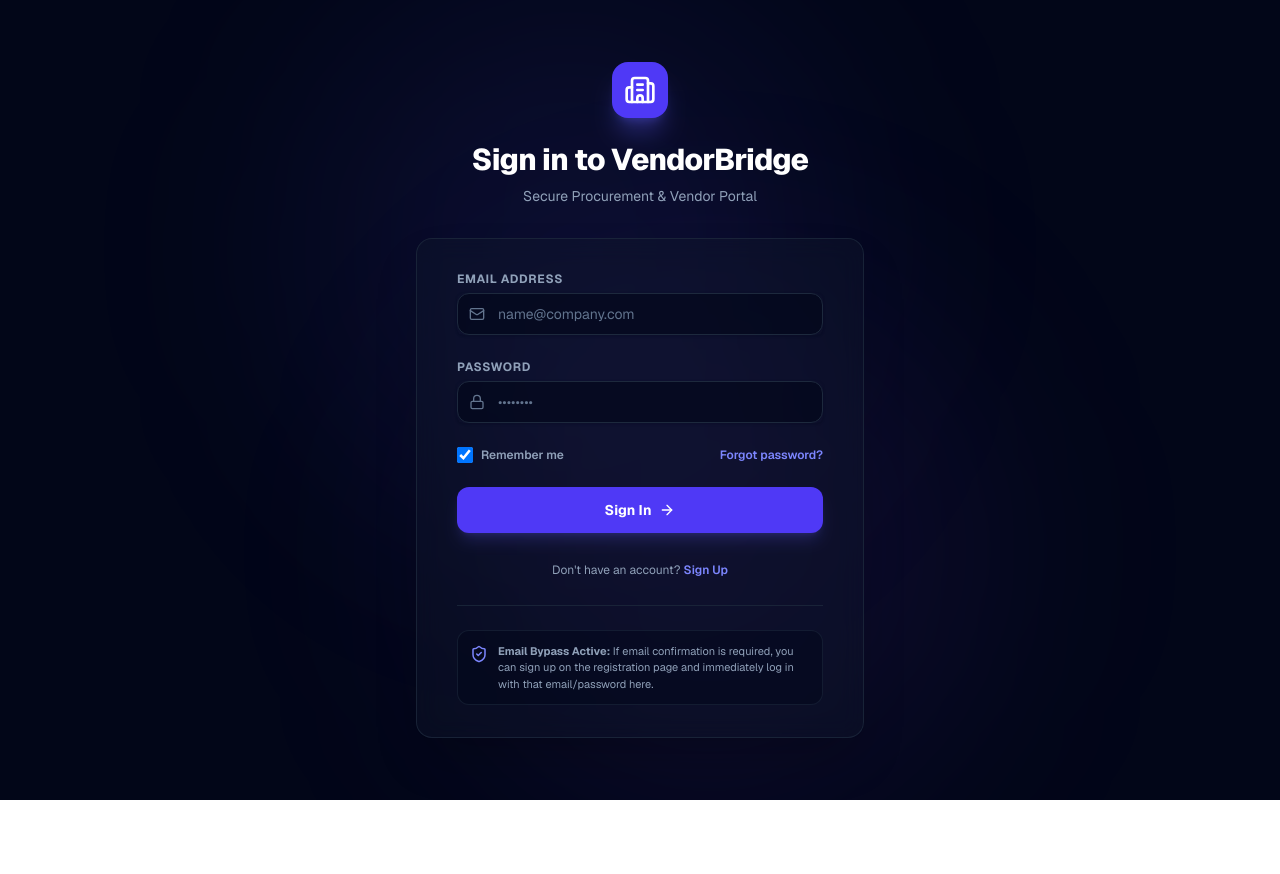
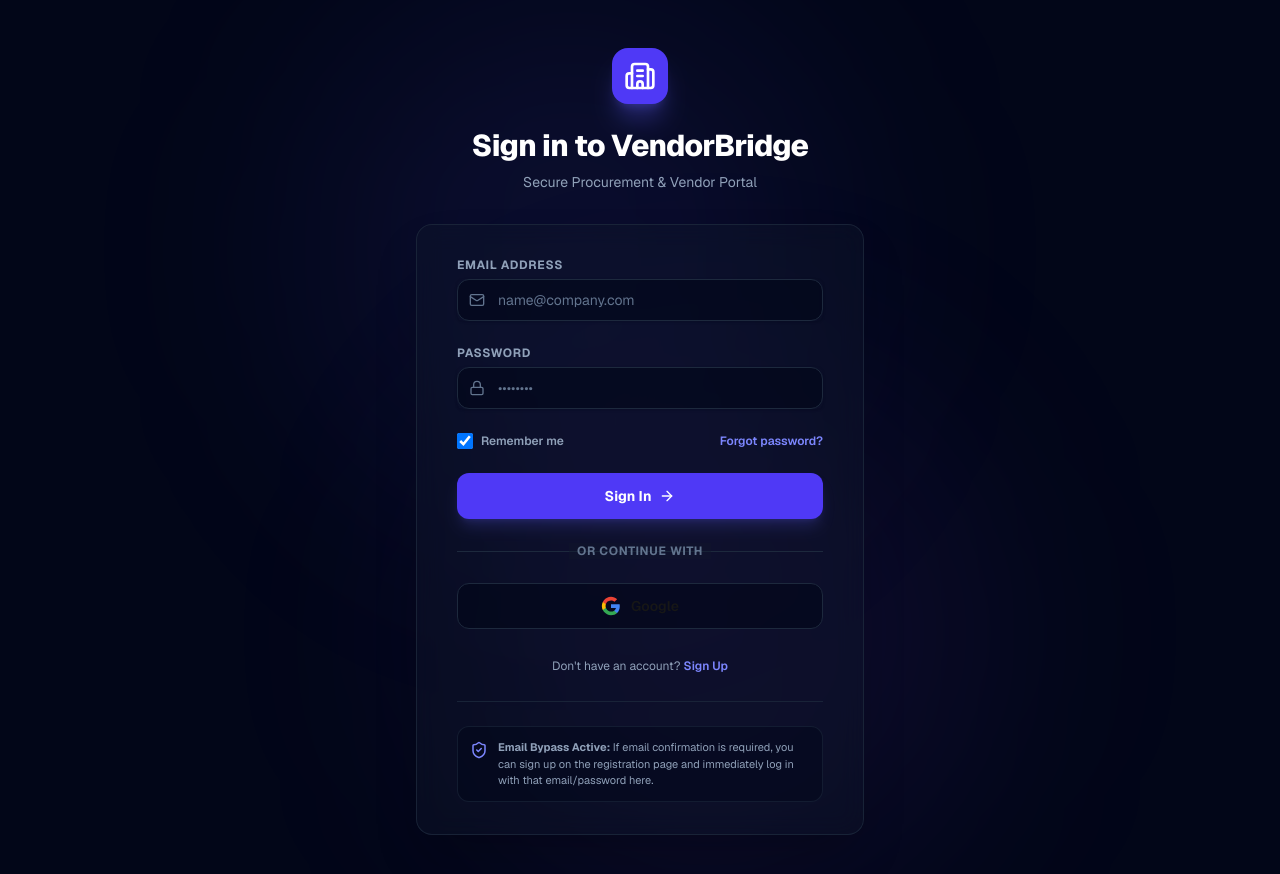
Before and after one commit to SKYLINE217/ODOO-HACKATHON, a Next.js app: page /login in a window 1280 px wide. Shown: the top 874 px of the page. Before the commit the page ends 800 px from the top, so only its background shows below. Built offline with nearby package versions, Linux system fonts and the light colour scheme; no server answers.

Commit message:
Implement Google OAuth Sign In / Sign Up option using Supabase Auth provider redirection and premium Google branded buttons

```diff
--- a/src/app/(auth)/login/page.tsx
+++ b/src/app/(auth)/login/page.tsx
@@ -15,6 +15,23 @@
   const [password, setPassword] = useState('')
   const [loading, setLoading] = useState(false)
   const [errorText, setErrorText] = useState<string | null>(null)
+
+  const handleGoogleLogin = async () => {
+    setErrorText(null)
+    setLoading(true)
+    try {
+      const { error } = await supabase.auth.signInWithOAuth({
+        provider: 'google',
+        options: {
+          redirectTo: `${window.location.origin}/auth/callback`,
+        },
+      })
+      if (error) throw error
+    } catch (err: any) {
+      setErrorText(err.message || 'Failed to initialize Google Sign In')
+      setLoading(false)
+    }
+  }
 
   const handleLogin = async (e: React.FormEvent) => {
     e.preventDefault()
@@ -202,6 +219,45 @@
             </div>
           </form>
 
+          <div className="mt-6">
+            <div className="relative">
+              <div className="absolute inset-0 flex items-center">
+                <div className="w-full border-t border-slate-800" />
+              </div>
+              <div className="relative flex justify-center text-xs uppercase">
+                <span className="bg-slate-900/40 px-2 text-slate-500 font-bold tracking-wider">Or continue with</span>
+              </div>
+            </div>
+
+            <div className="mt-6">
+              <button
+                onClick={handleGoogleLogin}
+                type="button"
+                className="w-full flex justify-center items-center gap-2.5 py-3 px-4 border border-slate-800 rounded-xl bg-slate-950/60 hover:bg-slate-900 text-sm font-semibold text-slate-350 hover:text-white transition-all cursor-pointer"
+              >
+                <svg className="h-5 w-5 shrink-0" viewBox="0 0 24 24" fill="currentColor">
+                  <path
+                    d="M22.56 12.25c0-.78-.07-1.53-.2-2.25H12v4.26h5.92c-.26 1.37-1.04 2.53-2.21 3.31v2.77h3.57c2.08-1.92 3.28-4.74 3.28-8.09z"
+                    fill="#4285F4"
+                  />
+                  <path
+                    d="M12 23c2.97 0 5.46-.98 7.28-2.66l-3.57-2.77c-.98.66-2.23 1.06-3.71 1.06-2.86 0-5.29-1.93-6.16-4.53H2.18v2.84C3.99 20.53 7.7 23 12 23z"
+                    fill="#34A853"
+                  />
+                  <path
+                    d="M5.84 14.09c-.22-.66-.35-1.36-.35-2.09s.13-1.43.35-2.09V7.06H2.18C1.43 8.55 1 10.22 1 12s.43 3.45 1.18 4.94l2.85-2.22.81-.63z"
+                    fill="#FBBC05"
+                  />
+                  <path
+                    d="M12 5.38c1.62 0 3.06.56 4.21 1.64l3.15-3.15C17.45 2.09 14.97 1 12 1 7.7 1 3.99 3.47 2.18 7.06l3.66 2.84c.87-2.6 3.3-4.53 6.16-4.53z"
+                    fill="#EA4335"
+                  />
+                </svg>
+                Google
+              </button>
+            </div>
+          </div>
+
           <div className="mt-6 text-center">
             <span className="text-xs text-slate-400">
               Don't have an account?{' '}
--- a/src/app/(auth)/signup/page.tsx
+++ b/src/app/(auth)/signup/page.tsx
@@ -18,6 +18,27 @@
   const [role, setRole] = useState<'admin' | 'procurement_officer' | 'manager' | 'vendor'>('procurement_officer')
   const [loading, setLoading] = useState(false)
   const [message, setMessage] = useState<{ type: 'success' | 'error'; text: string } | null>(null)
+
+  const handleGoogleSignup = async () => {
+    setMessage(null)
+    setLoading(true)
+    try {
+      const { error } = await supabase.auth.signInWithOAuth({
+        provider: 'google',
+        options: {
+          redirectTo: `${window.location.origin}/auth/callback`,
+          queryParams: {
+            access_type: 'offline',
+            prompt: 'select_account',
+          },
+        },
+      })
+      if (error) throw error
+    } catch (err: any) {
+      setMessage({ type: 'error', text: err.message || 'Failed to initialize Google Sign In' })
+      setLoading(false)
+    }
+  }
 
   const handleSignup = async (e: React.FormEvent) => {
     e.preventDefault()
@@ -220,6 +241,45 @@
             </div>
           </form>
 
+          <div className="mt-6">
+            <div className="relative">
+              <div className="absolute inset-0 flex items-center">
+                <div className="w-full border-t border-slate-800" />
+              </div>
+              <div className="relative flex justify-center text-xs uppercase">
+                <span className="bg-slate-900/40 px-2 text-slate-500 font-bold tracking-wider">Or continue with</span>
+              </div>
+            </div>
+
+            <div className="mt-6">
+              <button
+                onClick={handleGoogleSignup}
+                type="button"
+                className="w-full flex justify-center items-center gap-2.5 py-3 px-4 border border-slate-800 rounded-xl bg-slate-950/60 hover:bg-slate-900 text-sm font-semibold text-slate-350 hover:text-white transition-all cursor-pointer"
+              >
+                <svg className="h-5 w-5 shrink-0" viewBox="0 0 24 24" fill="currentColor">
+                  <path
+                    d="M22.56 12.25c0-.78-.07-1.53-.2-2.25H12v4.26h5.92c-.26 1.37-1.04 2.53-2.21 3.31v2.77h3.57c2.08-1.92 3.28-4.74 3.28-8.09z"
+                    fill="#4285F4"
+                  />
+                  <path
+                    d="M12 23c2.97 0 5.46-.98 7.28-2.66l-3.57-2.77c-.98.66-2.23 1.06-3.71 1.06-2.86 0-5.29-1.93-6.16-4.53H2.18v2.84C3.99 20.53 7.7 23 12 23z"
+                    fill="#34A853"
+                  />
+                  <path
+                    d="M5.84 14.09c-.22-.66-.35-1.36-.35-2.09s.13-1.43.35-2.09V7.06H2.18C1.43 8.55 1 10.22 1 12s.43 3.45 1.18 4.94l2.85-2.22.81-.63z"
+                    fill="#FBBC05"
+                  />
+                  <path
+                    d="M12 5.38c1.62 0 3.06.56 4.21 1.64l3.15-3.15C17.45 2.09 14.97 1 12 1 7.7 1 3.99 3.47 2.18 7.06l3.66 2.84c.87-2.6 3.3-4.53 6.16-4.53z"
+                    fill="#EA4335"
+                  />
+                </svg>
+                Google
+              </button>
+            </div>
+          </div>
+
           <div className="mt-6 text-center">
             <span className="text-xs text-slate-400">
               Already have an account?{' '}
```
